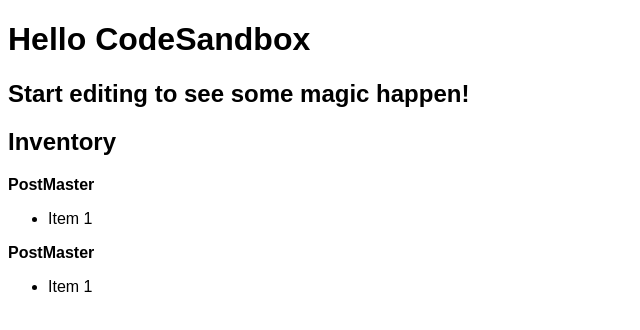
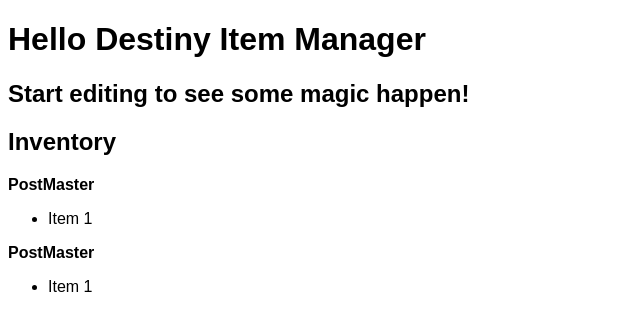
Before and after one commit to zyeags/ZachDIMClone, a React (Create React App) app: page / in a window 1280 px wide. Shown: the top 330 px of the page, without its empty margins (0-640 px from the left). Built offline with nearby package versions, Linux system fonts and the light colour scheme.

Commit message:
First Change Test

```diff
--- a/package.json
+++ b/package.json
@@ -1,5 +1,5 @@
 {
-  "name": "dim",
+  "name": "dimclone",
   "version": "1.0.0",
   "description": "",
   "keywords": [],
--- a/src/App.js
+++ b/src/App.js
@@ -4,7 +4,7 @@ import Inventory from "./containers/Inventory";
 export default function App() {
   return (
     <div className="App">
-      <h1>Hello CodeSandbox</h1>
+      <h1>Hello Destiny Item Manager</h1>
       <h2>Start editing to see some magic happen!</h2>
 
       <Inventory />
```
